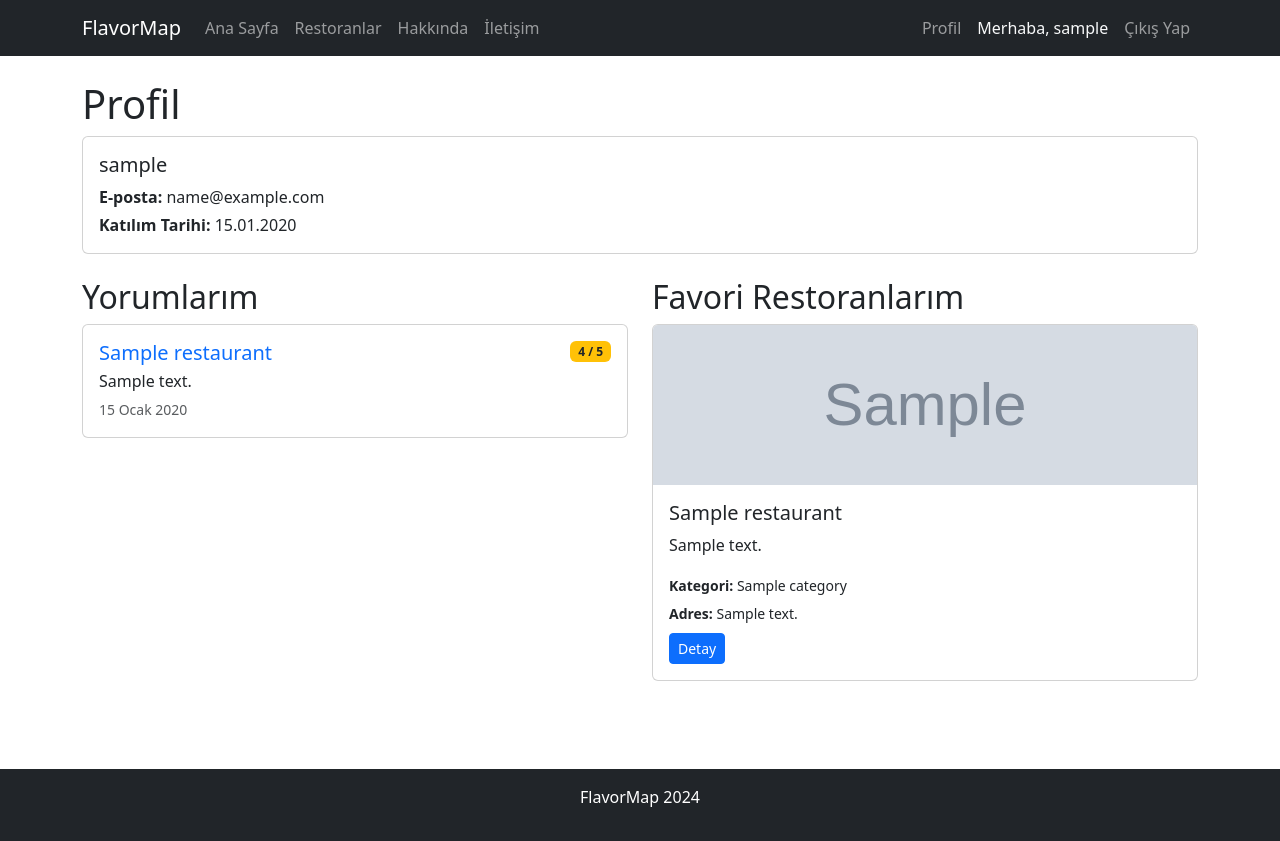
After one commit to EmreSndkc/flavormap, a Django app: page /profil/ in a window 1280 px wide. The commit adds this page. Run offline with Django 5.2, Linux system fonts and the light colour scheme; a user stored in the database is signed in; tables that the repository leaves empty hold one stand-in row (values such as "Sample post"); grey boxes marked "Sample" are stand-in pictures.

Commit message:
feat: Favoriler ve profil sayfası özellikleri uygulamaya eklendi

```diff
--- a/flavormap/settings.py
+++ b/flavormap/settings.py
@@ -75,5 +75,6 @@ MEDIA_ROOT = BASE_DIR / 'media'
 
 DEFAULT_AUTO_FIELD = 'django.db.models.BigAutoField'
 
+LOGIN_URL = '/giris/'
 LOGIN_REDIRECT_URL = '/'
 LOGOUT_REDIRECT_URL = '/'
--- a/restaurants/models.py
+++ b/restaurants/models.py
@@ -52,6 +52,12 @@ class Restaurant(models.Model):
         verbose_name='Oluşturan',
         null=True,
         blank=True,
+    )
+    favorited_by = models.ManyToManyField(
+        User,
+        related_name='favorite_restaurants',
+        blank=True,
+        verbose_name='Favorilere Ekleyenler',
     )
     created_at = models.DateTimeField(auto_now_add=True)
 
--- a/restaurants/urls.py
+++ b/restaurants/urls.py
@@ -9,6 +9,7 @@ urlpatterns = [
     path('restoranlar/', views.restaurant_list, name='restaurant_list'),
     path('restoranlar/yeni/', views.restaurant_create, name='restaurant_create'),
     path('restoranlar/<int:pk>/', views.restaurant_detail, name='restaurant_detail'),
+    path('restoranlar/<int:pk>/favori/', views.toggle_favorite, name='toggle_favorite'),
     path('restoranlar/<int:pk>/duzenle/', views.restaurant_update, name='restaurant_update'),
     path('restoranlar/<int:pk>/sil/', views.restaurant_delete, name='restaurant_delete'),
 
@@ -18,6 +19,7 @@ urlpatterns = [
 
     path('hakkinda/', views.about, name='about'),
     path('iletisim/', views.contact, name='contact'),
+    path('profil/', views.profile, name='profile'),
 
     # Auth URLs
     path('giris/', auth_views.LoginView.as_view(template_name='registration/login.html'), name='login'),
--- a/restaurants/views.py
+++ b/restaurants/views.py
@@ -2,6 +2,7 @@ from django.shortcuts import render, get_object_or_404, redirect
 from django.http import HttpResponseForbidden
 from django.contrib.auth import login
 from django.contrib.auth.decorators import login_required
+from django.views.decorators.http import require_POST
 from .models import Restaurant, Category, Review
 from .forms import UserRegisterForm, RestaurantForm, ReviewForm
 
@@ -66,14 +67,47 @@ def restaurant_detail(request, pk):
     else:
         form = ReviewForm()
 
+    is_favorite = (
+        request.user.is_authenticated
+        and restaurant.favorited_by.filter(pk=request.user.pk).exists()
+    )
+
     context = {
         'restaurant': restaurant,
         'menu_items': restaurant.menu_items.all(),
         'reviews': restaurant.reviews.all(),
         'form': form,
         'user_has_reviewed': user_has_reviewed,
+        'is_favorite': is_favorite,
     }
     return render(request, 'restaurants/restaurant_detail.html', context)
+
+
+@login_required
+@require_POST
+def toggle_favorite(request, pk):
+    restaurant = get_object_or_404(Restaurant, pk=pk)
+    if restaurant.favorited_by.filter(pk=request.user.pk).exists():
+        restaurant.favorited_by.remove(request.user)
+    else:
+        restaurant.favorited_by.add(request.user)
+    return redirect('restaurants:restaurant_detail', pk=restaurant.pk)
+
+
+@login_required
+def profile(request):
+    user_reviews = (
+        request.user.reviews
+        .select_related('restaurant')
+        .order_by('-date')
+    )
+    favorite_restaurants = request.user.favorite_restaurants.select_related('category').order_by('name')
+    context = {
+        'profile_user': request.user,
+        'user_reviews': user_reviews,
+        'favorite_restaurants': favorite_restaurants,
+    }
+    return render(request, 'registration/profile.html', context)
 
 
 def about(request):
--- a/templates/base.html
+++ b/templates/base.html
@@ -22,6 +22,7 @@
             </ul>
             <ul class="navbar-nav">
                 {% if user.is_authenticated %}
+                    <li class="nav-item"><a class="nav-link" href="{% url 'restaurants:profile' %}">Profil</a></li>
                     <li class="nav-item"><span class="nav-link text-light">Merhaba, {{ user.username }}</span></li>
                     <li class="nav-item">
                         <form action="{% url 'restaurants:logout' %}" method="post" class="d-inline">
--- /dev/null
+++ b/templates/registration/profile.html
@@ -0,0 +1,67 @@
+{% extends "base.html" %}
+
+{% block title %}Profil - FlavorMap{% endblock %}
+
+{% block content %}
+
+<h1>Profil</h1>
+
+<div class="card mb-4">
+    <div class="card-body">
+        <h5 class="card-title">{{ profile_user.username }}</h5>
+        <p class="mb-1"><strong>E-posta:</strong> {{ profile_user.email|default:"Belirtilmemiş" }}</p>
+        <p class="mb-0"><strong>Katılım Tarihi:</strong> {{ profile_user.date_joined|date:"d.m.Y" }}</p>
+    </div>
+</div>
+
+<div class="row">
+    <div class="col-md-6 mb-4">
+        <h2>Yorumlarım</h2>
+        {% if user_reviews %}
+            {% for review in user_reviews %}
+                <div class="card mb-3">
+                    <div class="card-body">
+                        <div class="d-flex justify-content-between align-items-start">
+                            <h5 class="card-title mb-1">
+                                <a href="{% url 'restaurants:restaurant_detail' review.restaurant.pk %}" class="text-decoration-none">
+                                    {{ review.restaurant.name }}
+                                </a>
+                            </h5>
+                            <span class="badge bg-warning text-dark">{{ review.stars }} / 5</span>
+                        </div>
+                        <p class="card-text mb-1">{{ review.comment }}</p>
+                        <small class="text-muted">{{ review.date }}</small>
+                    </div>
+                </div>
+            {% endfor %}
+        {% else %}
+            <p>Henüz yorum yazmadınız.</p>
+        {% endif %}
+    </div>
+
+    <div class="col-md-6 mb-4">
+        <h2>Favori Restoranlarım</h2>
+        {% if favorite_restaurants %}
+            {% for restaurant in favorite_restaurants %}
+                <div class="card mb-3">
+                    {% if restaurant.photo %}
+                        <img src="{{ restaurant.photo.url }}" class="card-img-top" alt="{{ restaurant.name }} fotoğrafı" style="height: 160px; object-fit: cover;">
+                    {% endif %}
+                    <div class="card-body">
+                        <h5 class="card-title">{{ restaurant.name }}</h5>
+                        <p class="card-text text-truncate">{{ restaurant.description }}</p>
+                        {% if restaurant.category %}
+                            <p class="mb-1"><small><strong>Kategori:</strong> {{ restaurant.category.name }}</small></p>
+                        {% endif %}
+                        <p class="mb-2"><small><strong>Adres:</strong> {{ restaurant.address }}</small></p>
+                        <a href="{% url 'restaurants:restaurant_detail' restaurant.pk %}" class="btn btn-primary btn-sm">Detay</a>
+                    </div>
+                </div>
+            {% endfor %}
+        {% else %}
+            <p>Henüz favori restoran eklemediniz.</p>
+        {% endif %}
+    </div>
+</div>
+
+{% endblock %}
```
Also changed, not shown: templates/restaurants/restaurant_detail.html (+14 -4 lines), restaurants/migrations/0004_restaurant_favorited_by.py (added).
